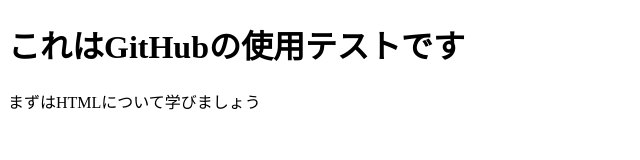
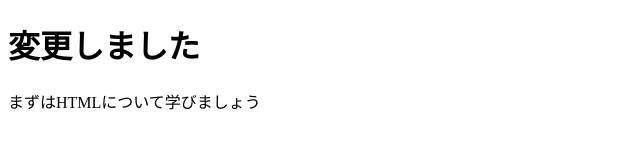
Before and after one commit to ryouhei0705/test, a plain HTML site: page index.html in a window 1280 px wide. Shown: the whole page, without its empty margins (0-640 px from the left). Drawn offline with Linux system fonts and the light colour scheme.

Commit message:
[Change] index

```diff
--- a/index.html
+++ b/index.html
@@ -1,11 +1,14 @@
 <!DOCTYPE html>
 <html>
+
 <head>
   <title>GitHub テスト</title>
   <meta charset="UTF-8">
 </head>
+
 <body>
-  <h1>これはGitHubの使用テストです</h1>
+  <h1>変更しました</h1>
   <p>まずはHTMLについて学びましょう</p>
 </body>
+
 </html>
```
